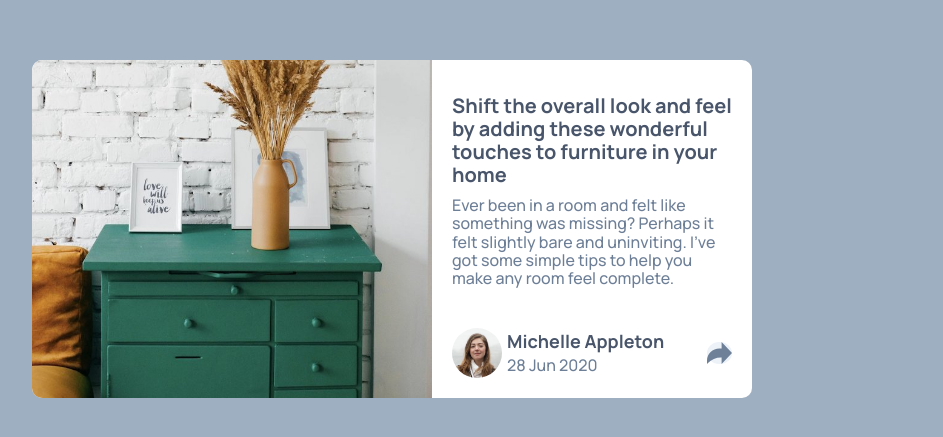
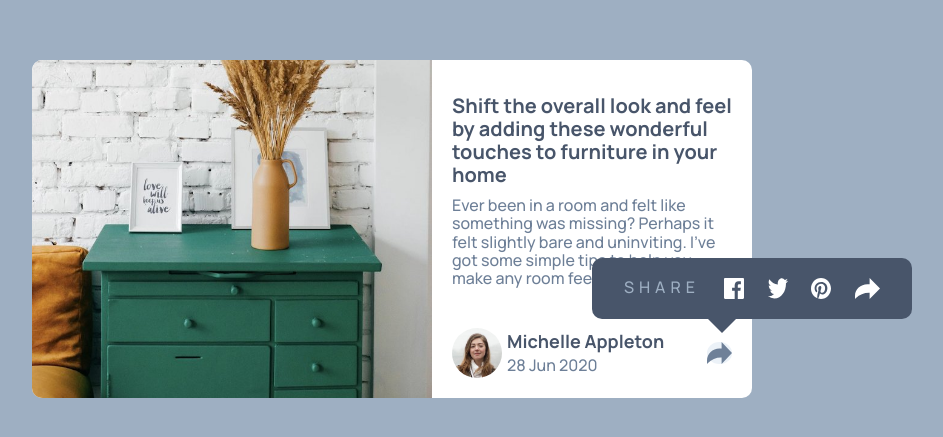
Before and after one commit to matthew-marco/article-preview-component-master, a plain HTML site: page index.html in a window 1280 px wide. Shown: the part 171-608 px from the top of the page, without its empty margins (248-1191 px from the left). Drawn offline with Linux system fonts and the light colour scheme.

Commit message:
Add files via upload

```diff
--- a/css/style.css
+++ b/css/style.css
@@ -151,15 +151,7 @@ main .container .info p{
 
 
 }
-@media (min-width:768px){
-    .sharemenu{
-        bottom: initial;
-        top: -50px;
-        border-radius: 10px;
-        left: 50%;
-    }
 
-}
 .sharemenu p{
     color: var(--Grayish-Blue);
     letter-spacing: 5px;
@@ -170,6 +162,7 @@ main .container .info p{
 .sharebutton .share{
 
     width: 25px;
+    position: relative;
 
 }
 .sharemenu .shareb{
@@ -179,6 +172,26 @@ main .container .info p{
 }
 .sharemenu img{
     cursor: pointer;
+}
+
+@media (min-width:768px){
+    .sharemenu{
+        bottom: initial;
+        top: -50px;
+        border-radius: 10px;
+        left: 50%;
+    }
+    .sharemenu.open::before{
+        content: "";
+        position: absolute;
+        border-width: 15px;
+        border-style: solid;
+        border-color: var(--Very-Dark-Grayish-Blue) transparent  transparent transparent;
+        bottom: -29px;
+        /* left: ; */
+        transform: translatex(-100%);
+
+    }
 }
 
 @media (min-width:576px) { /*small devices*/
--- a/index.html
+++ b/index.html
@@ -47,9 +47,9 @@
       </div>
       </div>
       <div class="sharebutton">
-        <img src="./images/icon-share.svg" alt="" class="share">
-        <span class="arrow"></span>
-        <div class="sharemenu ">
+        <img src="./images/icon-share.svg" alt="" class="share active">
+
+        <div class="sharemenu open">
           <p>SHARE</p>
           <img src="./images/icon-facebook.svg" alt="">
           <img src="./images/icon-twitter.svg" alt="">
```
